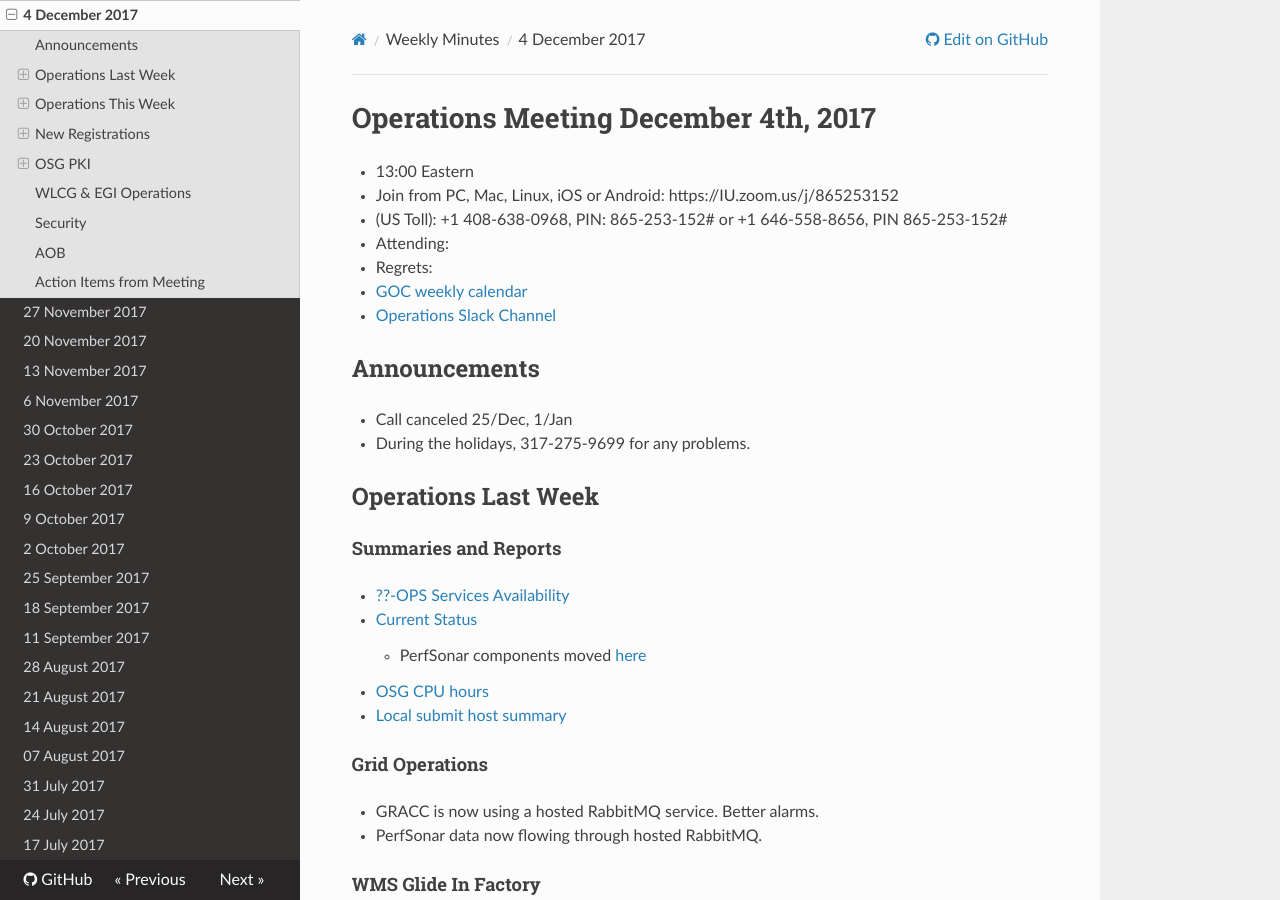
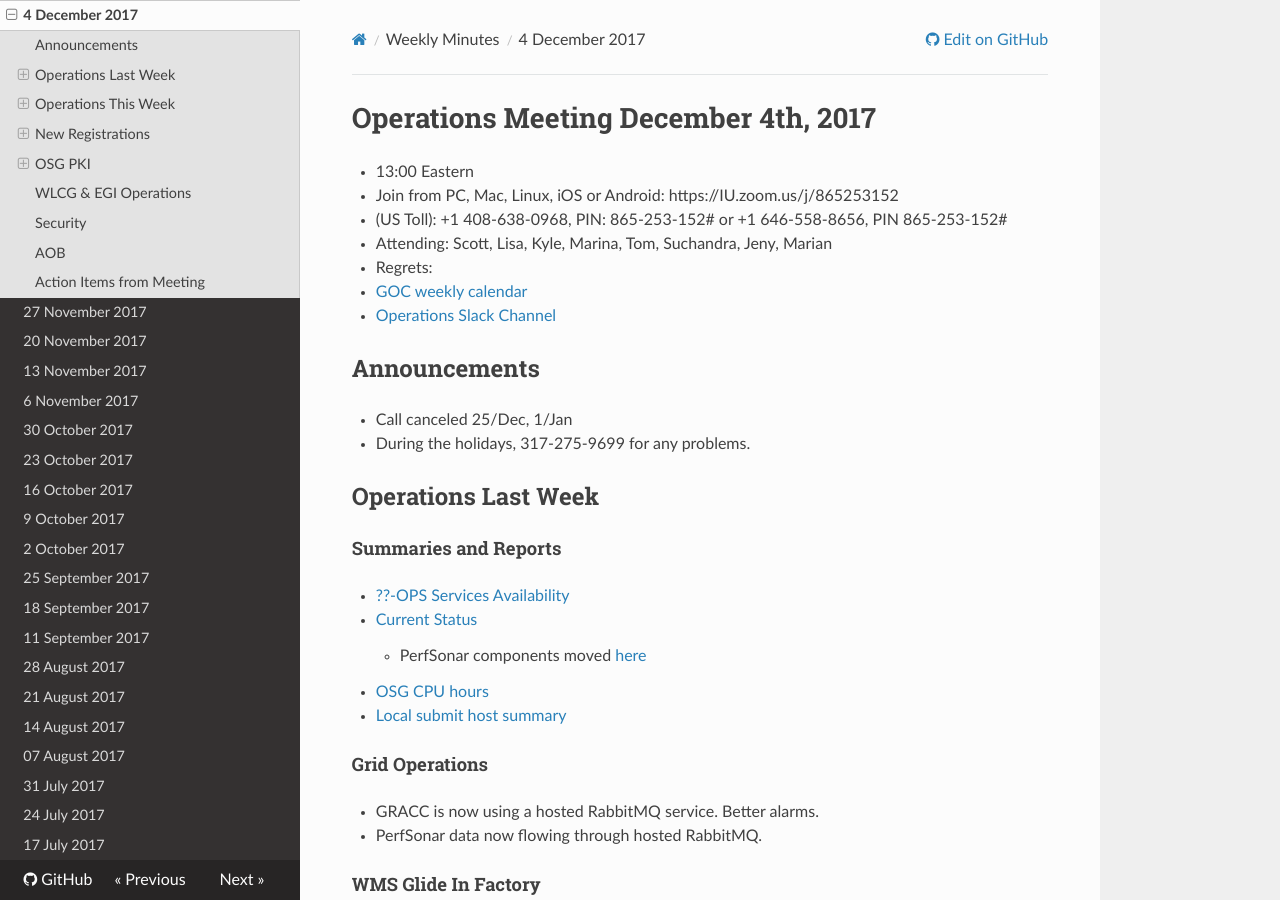
Before and after one commit to osg-htc/operations, an MkDocs documentation site: the page built from docs/WeeklyMinutes/04Dec2017.md, in a window 1280 px wide and 900 px high. Built offline with MkDocs 1.6.1, drawn with Linux system fonts in a browser that asks for light colours; nearby versions of some CDN libraries; old or Windows-style settings are respelled for this version of MkDocs.

Commit message:
Update 04Dec2017.md

```diff
--- a/docs/WeeklyMinutes/04Dec2017.md
+++ b/docs/WeeklyMinutes/04Dec2017.md
@@ -2,7 +2,7 @@
    * 13:00 Eastern
    * Join from PC, Mac, Linux, iOS or Android: https://IU.zoom.us/j/865253152
    * (US Toll): +1 408-638-0968, PIN: 865-253-152# or +1 646-558-8656, PIN 865-253-152#
-   * Attending:
+   * Attending: Scott, Lisa, Kyle, Marina, Tom, Suchandra, Jeny, Marian
    * Regrets:
    * [GOC weekly calendar](http://www.google.com/calendar/embed?src=c1htpcfoe6btrtc7n3uddg8mvs%40group.calendar.google.com&ctz=America/New_York)
    * [Operations Slack Channel](https://opensciencegrid.slack.com/messages/C5GAYBGA0/)
```
